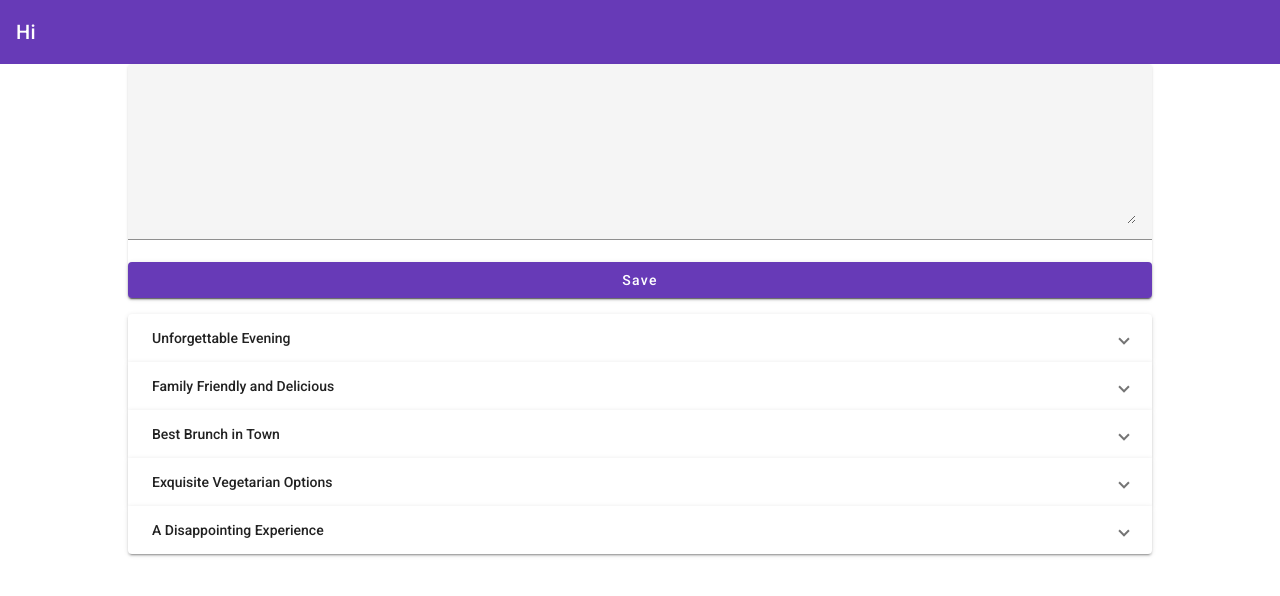
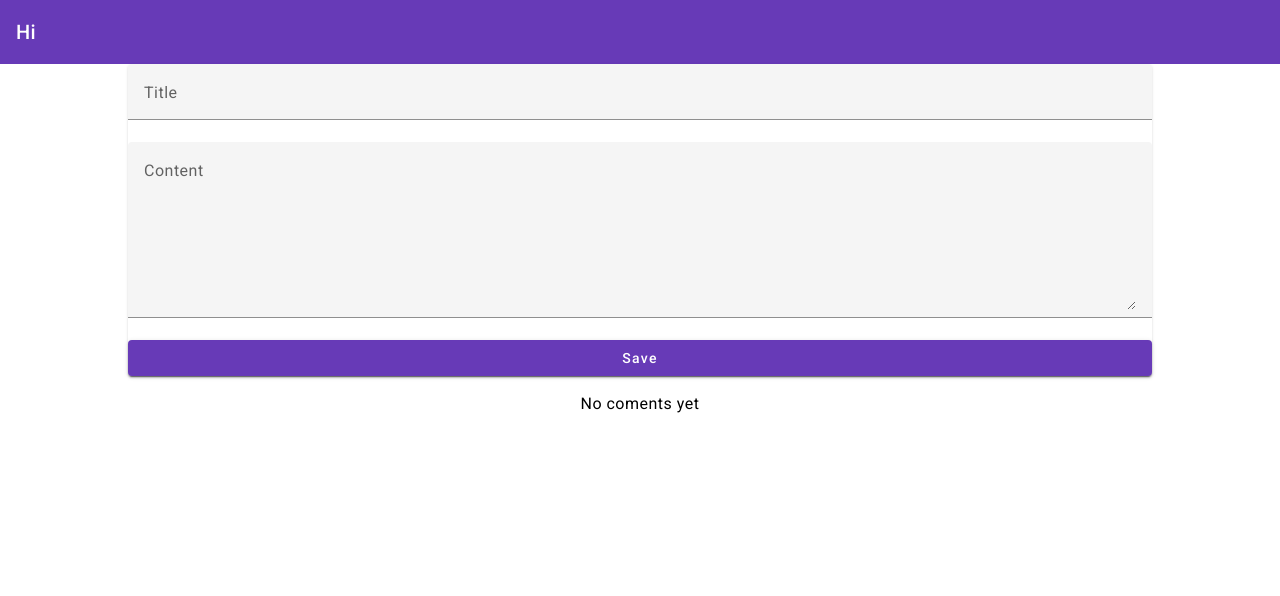
Before and after one commit to matias-harding/mean-app, an Angular app: page / in a window 1280 px wide. Shown: the top 596 px of the page. Built offline with nearby package versions, Linux system fonts and the light colour scheme.

Commit message:
Output Input test

```diff
--- a/src/app/app.component.html
+++ b/src/app/app.component.html
@@ -1,5 +1,5 @@
 <app-header></app-header>
 <main>
-  <app-post-create></app-post-create>
-  <app-post-list></app-post-list>
+  <app-post-create (newPost)="onNewPost($event)"></app-post-create>
+  <app-post-list [posts]="postsList"></app-post-list>
 </main>
--- a/src/app/app.component.ts
+++ b/src/app/app.component.ts
@@ -1,4 +1,4 @@
-import { Component } from '@angular/core';
+import { Component, Input } from '@angular/core';
 
 @Component({
   selector: 'app-root',
@@ -7,4 +7,10 @@ import { Component } from '@angular/core';
 })
 export class AppComponent {
   title = 'mean-app';
+
+  postsList = []
+
+  onNewPost(post) {
+    this.postsList.push(post)
+  }
 }
--- a/src/app/posts/post-create/post-create.component.html
+++ b/src/app/posts/post-create/post-create.component.html
@@ -1,5 +1,10 @@
 <mat-card>
   <mat-form-field>
+    <mat-label>Title</mat-label>
+    <input matInput type="text" [(ngModel)]="postTitle" />
+  </mat-form-field>
+  <mat-form-field>
+    <mat-label>Content</mat-label>
     <textarea matInput [(ngModel)]="postContent" rows="6" ></textarea>
   </mat-form-field>
   <button
--- a/src/app/posts/post-create/post-create.component.ts
+++ b/src/app/posts/post-create/post-create.component.ts
@@ -1,4 +1,4 @@
-import { Component } from '@angular/core';
+import { Component, EventEmitter, Output } from '@angular/core';
 
 @Component({
   selector: 'app-post-create',
@@ -6,9 +6,16 @@ import { Component } from '@angular/core';
   styleUrl: './post-create.component.scss'
 })
 export class PostCreateComponent {
+  postTitle = '';
   postContent = '';
-  newPost = 'NO CONTENT';
+  @Output() newPost = new EventEmitter();
+
   onSave() {
-    this.newPost = this.postContent;
+    const post = {
+      title: this.postTitle,
+      content: this.postContent
+    }
+
+    this.newPost.emit(post);
   }
 }
--- a/src/app/posts/post-list/post-list.component.html
+++ b/src/app/posts/post-list/post-list.component.html
@@ -1,10 +1,9 @@
-<mat-accordion>
-  @for (post of posts; track post) {
-    <mat-expansion-panel>
+<mat-accordion multi="true" *ngIf="posts.length > 0">
+    <mat-expansion-panel *ngFor="let post of posts">
       <mat-expansion-panel-header>
         {{ post.title }}
       </mat-expansion-panel-header>
       <p>{{ post.content }}</p>
     </mat-expansion-panel>
-  }
 </mat-accordion>
+<p class="info-text mat-body-1 " *ngIf="posts.length <= 0">No coments yet</p>
--- a/src/app/posts/post-list/post-list.component.scss
+++ b/src/app/posts/post-list/post-list.component.scss
@@ -2,3 +2,7 @@
   display: block;
   margin-top: 1rem;
 }
+
+.info-text {
+  text-align: center;
+}
--- a/src/app/posts/post-list/post-list.component.ts
+++ b/src/app/posts/post-list/post-list.component.ts
@@ -1,4 +1,4 @@
-import { Component } from '@angular/core';
+import { Component, Input } from '@angular/core';
 
 @Component({
   selector: 'app-post-list',
@@ -6,27 +6,32 @@ import { Component } from '@angular/core';
   styleUrl: './post-list.component.scss'
 })
 export class PostListComponent {
-  posts = [
-    {
-      "title": "Unforgettable Evening",
-      "content": "The ambiance was perfect for our anniversary dinner. The staff went above and beyond, making us feel special. Every dish was a delight, especially the seared scallops."
-    },
-    {
-      "title": "Family Friendly and Delicious",
-      "content": "Took the kids on Saturday and had a great time. The menu has something for everyone, and the kids' play area is a godsend. The pizza was a hit with the little ones!"
-    },
-    {
-      "title": "Best Brunch in Town",
-      "content": "Sunday brunch here is a must-try! The French toast with fresh berries is my go-to, and their coffee is simply the best. Cozy atmosphere and friendly service always."
-    },
-    {
-      "title": "Exquisite Vegetarian Options",
-      "content": "As a vegetarian, it's often hard to find a variety of options, but this place is a gem. The vegetarian lasagna was rich in flavor, and the garden salad was fresh and crisp."
-    },
-    {
-      "title": "A Disappointing Experience",
-      "content": "Unfortunately, our visit didn't meet expectations. The service was slow, and my steak was overcooked. However, the manager was understanding and offered a complimentary dessert."
-    }
-  ]
+
+  title = ''
+  content = ''
+
+  // posts = [
+  //   {
+  //     "title": "Unforgettable Evening",
+  //     "content": "The ambiance was perfect for our anniversary dinner. The staff went above and beyond, making us feel special. Every dish was a delight, especially the seared scallops."
+  //   },
+  //   {
+  //     "title": "Family Friendly and Delicious",
+  //     "content": "Took the kids on Saturday and had a great time. The menu has something for everyone, and the kids' play area is a godsend. The pizza was a hit with the little ones!"
+  //   },
+  //   {
+  //     "title": "Best Brunch in Town",
+  //     "content": "Sunday brunch here is a must-try! The French toast with fresh berries is my go-to, and their coffee is simply the best. Cozy atmosphere and friendly service always."
+  //   },
+  //   {
+  //     "title": "Exquisite Vegetarian Options",
+  //     "content": "As a vegetarian, it's often hard to find a variety of options, but this place is a gem. The vegetarian lasagna was rich in flavor, and the garden salad was fresh and crisp."
+  //   },
+  //   {
+  //     "title": "A Disappointing Experience",
+  //     "content": "Unfortunately, our visit didn't meet expectations. The service was slow, and my steak was overcooked. However, the manager was understanding and offered a complimentary dessert."
+  //   }
+  // ]
+  @Input() posts=[]
 
 }
```
